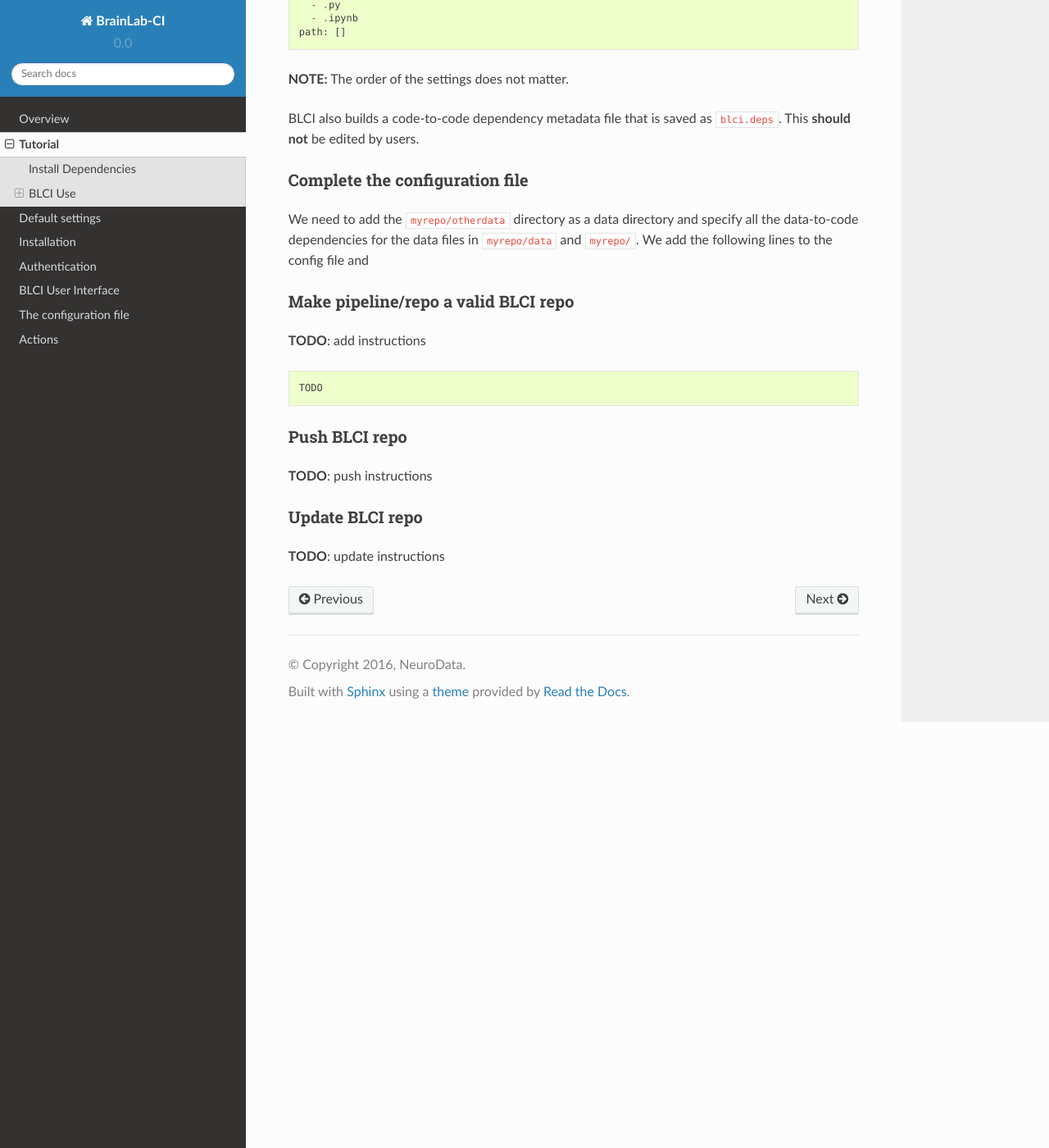
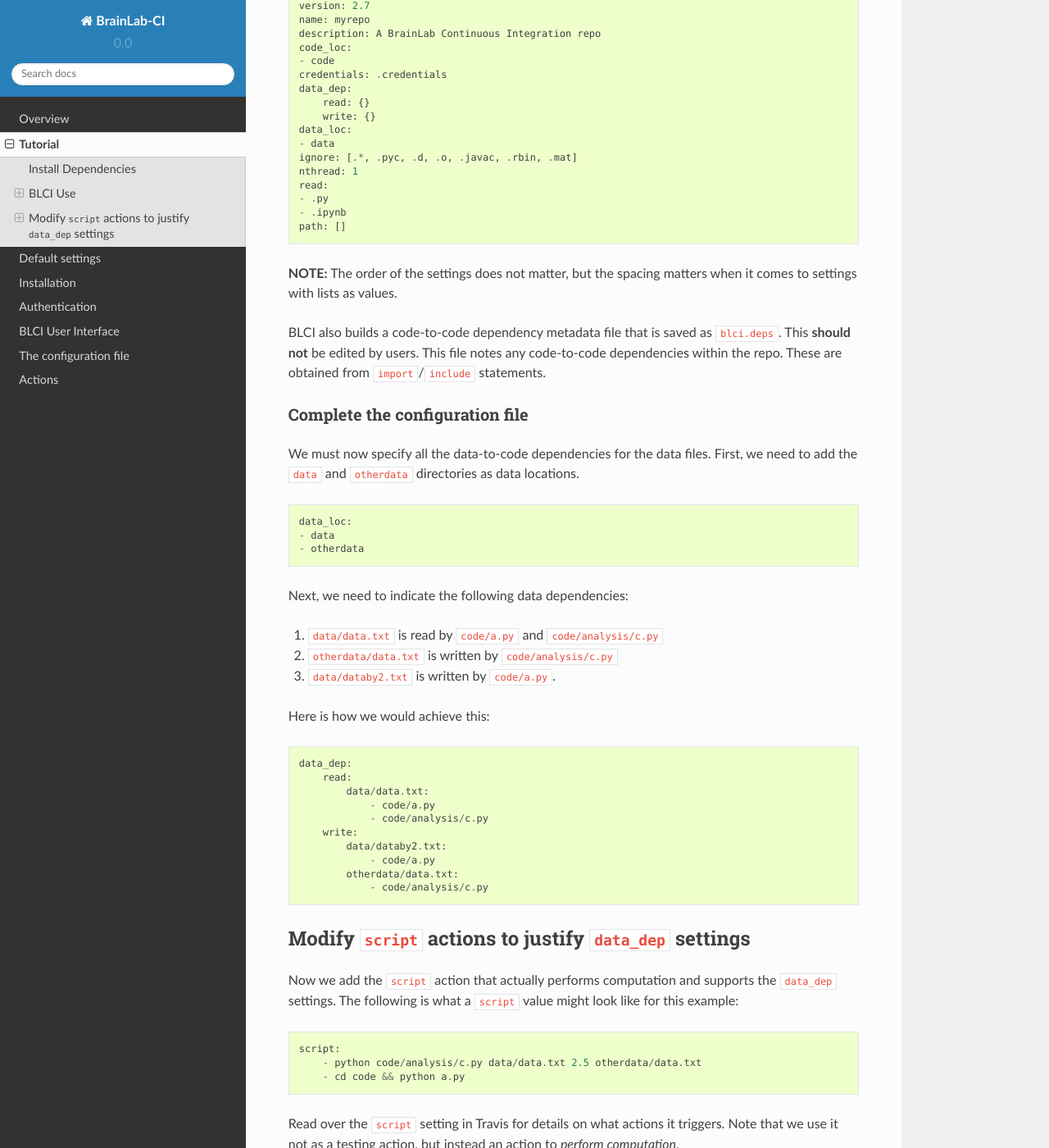
Before and after one commit to neurodata-arxiv/blci, a Sphinx documentation site: the page built from docs/source/tutorial.md, in a window 1280 px wide and 1400 px high, scrolled down 1530 px. Shown: the whole window at 82% size. Built offline with Sphinx 7.4.7 and the Read the Docs theme 2.0.0, drawn with Linux system fonts in a browser that asks for light colours; some of the changed text lies outside the part shown.

Commit message:
Tutorial: closes #25. Complete

````diff
--- a/docs/source/tutorial.md
+++ b/docs/source/tutorial.md
@@ -36,12 +36,20 @@
 		data.txt
 ```
 
+**NOTE:** All paths are relative to `$PROJECT_HOME`, the root directory for
+your project.
+
+#### Example `code` dir  details of importance
+
+1. The script `code/a.py` *reads* `data/data.txt` and *writes*
+`data/databy2.txt`
+2. The script `code/analysis/c.py` *reads*
+
 ### Create a `blci.yml` config file
 
-The minimum a configuration file needs to contain is the `language` setting and
-BLCI will flesh it out as much possible, before the user must complete it.
-**NOTE:** All paths are relative to `$PROJECT_HOME`, the root directory for
-your project:
+At a minimum the configuration file needs to contain the `language` setting and
+BLCI will flesh it out as much possible, then users must complete it as
+necessary.
 
 All configuration settings are documented on the
 [configuration page](config.html).
@@ -52,7 +60,13 @@
 
 ### Initialize (`init`) the repo
 
-BLCI initialize will result in a fleshed out, *but often incomplete*
+Execute:
+
+```
+./bl myrepo -i
+```
+
+BLCI initialization will result in a fleshed out, *but often incomplete*
 `blci.yml` file. In our case what we receive is:
 
 ```
@@ -64,38 +78,92 @@
 - code
 credentials: .credentials
 data_dep:
-  read: {}
-  write: {}
+    read: {}
+    write: {}
 data_loc:
 - data
 ignore: [.*, .pyc, .d, .o, .javac, .rbin, .mat]
 nthread: 1
 read:
-  - .py
-  - .ipynb
+- .py
+- .ipynb
 path: []
 ```
 
-**NOTE:** The order of the settings does not matter.
+**NOTE:** The order of the settings does not matter, but the spacing
+matters when it comes to settings with lists as values.
 
 BLCI also builds a code-to-code dependency metadata file that is saved as
-`blci.deps`. This **should not** be edited by users.
+`blci.deps`. This **should not** be edited by users. This file notes any
+code-to-code dependencies within the repo. These are obtained from
+`import`/`include` statements.
 
 ### Complete the configuration file
 
-We need to add the `myrepo/otherdata` directory as a data directory and
-specify all the data-to-code dependencies for the data files in
-`myrepo/data` and `myrepo/`. We add the following lines to the config file and
+We must now specify all the data-to-code dependencies for the data files.
+First, we need to add the `data` and `otherdata` directories as data locations.
 
-### Make pipeline/repo a valid BLCI repo
-
-**TODO**: add instructions
 ```
-TODO
+data_loc:
+- data
+- otherdata
 ```
 
-### Push BLCI repo
-**TODO**: push instructions
+Next, we need to indicate the following data dependencies:
+
+1. `data/data.txt` is read by `code/a.py` and `code/analysis/c.py`
+2. `otherdata/data.txt` is written by `code/analysis/c.py`
+3. `data/databy2.txt` is written by `code/a.py`.
+
+Here is how we would achieve this:
+
+```
+data_dep:
+    read:
+        data/data.txt:
+            - code/a.py
+            - code/analysis/c.py
+    write:
+        data/databy2.txt:
+            - code/a.py
+        otherdata/data.txt:
+            - code/analysis/c.py
+```
+
+## Modify `script` actions to justify `data_dep` settings
+
+Now we add the `script` action that actually performs computation and supports
+the `data_dep` settings. The following is what a `script` value might look like
+for this example:
+
+```
+script:
+    - python code/analysis/c.py data/data.txt 2.5 otherdata/data.txt
+    - cd code && python a.py
+```
+
+Read over the
+[`script`](https://docs.travis-ci.com/user/customizing-the-build#Customizing-the-Build-Step)
+setting in Travis for details on what actions it triggers. Note that we use it
+not as a testing action, but instead an action to *perform computation*.
+
+### Add (`add`) the repo
+
+Finally we need to add the repo as a BLCI repo. This action will:
+
+1. Create a remote repo in Github for you with the name you specify (or it was
+given by default) as the `name` argument. The repo will also have a branch with
+the same name as your remote repo.
+2. Create and track the remote repo with Travis-CI.
+
+To perform this action execute:
+
+```
+./bl myrepo -a
+```
+
+Proceed to check [https://travis-ci.org/](https://travis-ci.org/) to ensure your
+repo is created correctly and builds.
 
 ### Update BLCI repo
 **TODO**: update instructions
````
Also changed, not shown: other parts of docs/source/tutorial.md (+2 -2 lines), docs/source/include.rst (+0 -8 lines), docs/source/interface.md (+1 -1 lines), 15 other files.
